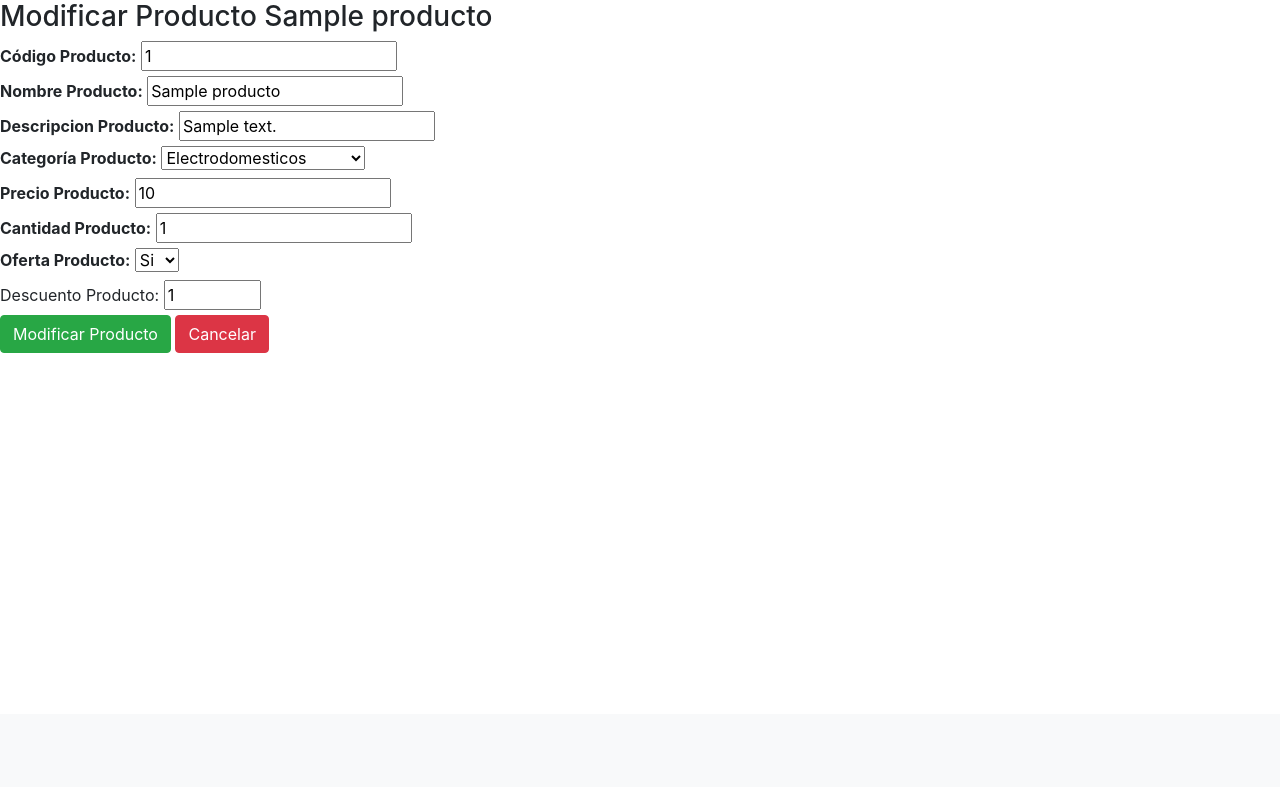
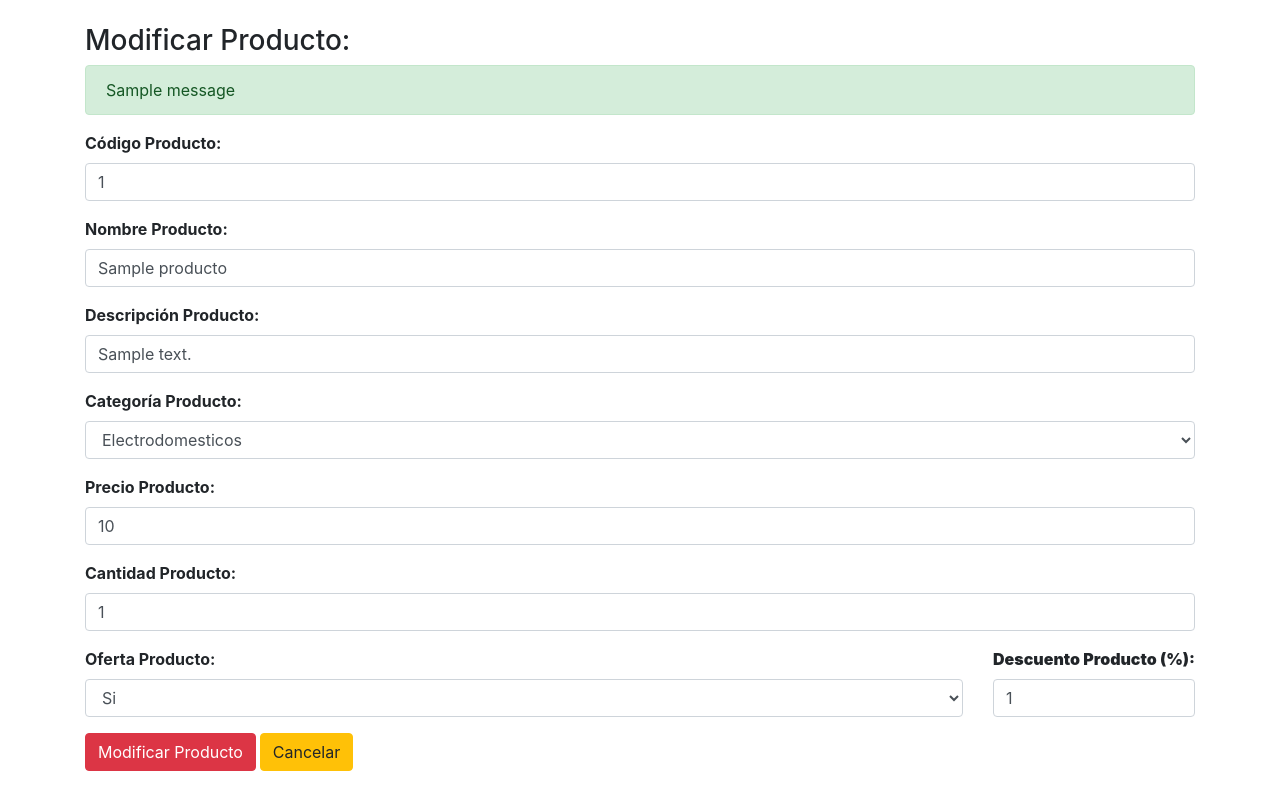
Before and after one commit to DaniloDaniel/MundoFastSPA, a Django app: page /MundoFastWebApp/productos/modificar/1/ in a window 1280 px wide. Shown: the part 86-873 px from the top of the page. Before the commit the page ends 439 px from the top, so only its background shows below. Run offline with Django 3.2, Linux system fonts and the light colour scheme; a user stored in the database is signed in; tables that the repository leaves empty hold one stand-in row (values such as "Sample post"); one stand-in notice (Sample message) is shown; some libraries are stand-ins or nearby versions.

Commit message:
MF-29 Front-End de Módulo Productos.
-Se creó el Front-End para el módulo de productos.
-Todos los requisitos cuentan con su propio Front-End.

```diff
--- a/MundoFastSPA/MundoFastWebApp/templates/MundoFastWebApp/Producto/modificarProducto.html
+++ b/MundoFastSPA/MundoFastWebApp/templates/MundoFastWebApp/Producto/modificarProducto.html
@@ -74,33 +74,55 @@
             </ul>
         </div>
     </nav>
-    <h3>Modificar Producto {{ producto.nombreProducto }}</h3>
-
+    <div class="container">
+        <br>
+        <h3>Modificar Producto:</h3>
+        {% if messages %}
+            {% for message in messages %}
+                <div class="alert alert-{% if message.tags == 'error' %}danger{% else %}{{ message.tags }}{% endif %}" role="alert">
+                    {{ message }}
+                </div>
+            {% endfor %}
+        {% endif %}
         {% if error_message %}<p><strong>{{ error_message }}</strong></p>{% endif %}
-
         <form action="{% url 'MundoFastWebApp:modificarproducto' producto.id%}" method="post">
             {% csrf_token %}
+            <div class="form-group">
                 <label for="codigoProducto"><b>Código Producto:</b></label>
-        <input type="number" name="codigoProducto" id="codigoProducto" value="{{producto.codigoProducto}}" required><br>
+                <input class="form-control" type="number" name="codigoProducto" id="codigoProducto" value="{{producto.codigoProducto}}" required>
+            </div>
+            <div class="form-group">
                 <label for="nombreProducto"><b>Nombre Producto:</b></label>
-        <input type="text" name="nombreProducto" id="nombreProducto" value="{{producto.nombreProducto}}" required><br>
-        <label for="descripcionProducto"><b>Descripcion Producto:</b></label>
-        <input type="text" name="descripcionProducto" id="descripcionProducto" value="{{producto.descripcionProducto}}" required><br>
-        <label for="categoriaProducto"><b>Categoría Producto:</b></label>
-        <select name="categoriaProducto" id="categoriaProducto">
+                <input class="form-control" type="text" name="nombreProducto" id="nombreProducto" value="{{producto.nombreProducto}}" required>
+            </div>
+            <div class="form-group">
+                <label for="descripcionProducto"><b>Descripción Producto:</b></label>
+                <input class="form-control" type="textarea" name="descripcionProducto" id="descripcionProducto" rows="10" cols="30" value="{{producto.descripcionProducto}}" required>
+            </div>
+            <div class="form-group">
+                <label for="cantidadProducto"><b>Categoría Producto:</b></label>
+                <select class="form-control" name="categoriaProducto" id="categoriaProducto">
                     {% for choice,readablechoice in producto.opcionesCategoria %}
                         {% if choice == producto.categoriaProducto %}
                             <option value="{{ choice }}" selected >{{ readablechoice }}</option>
                         {% endif %}
                         <option value="{{ choice }}">{{ readablechoice }}</option>
                     {% endfor %}
-        </select><br>
+                </select>
+            </div>
+            <div class="form-group">
                 <label for="precioProducto"><b>Precio Producto:</b></label>
-        <input type="number" name="precioProducto" id="precioProducto" value="{{producto.precioProducto}}" required><br>
+                <input class="form-control" type="number" name="precioProducto" id="precioProducto" value="{{producto.precioProducto}}" required>
+            </div>
+            <div class="form-group">
                 <label for="cantidadProducto"><b>Cantidad Producto:</b></label>
-        <input type="number" name="cantidadProducto" id="cantidadProducto" value="{{producto.cantidadProducto}}" required><br>
-        <label for="ofertaProducto"><b>Oferta Producto:</b></label>
-        <select name="ofertaDropDown">
+                <input class="form-control" type="number" name="cantidadProducto" id="cantidadProducto" value="{{producto.cantidadProducto}}" required>
+            </div>
+            <div class="row">
+                <div class="col">
+                    <div class="form-group">
+                        <label for="ofertaProducto"><b>Oferta Producto:</label>
+                        <select class="form-control" name="ofertaDropDown">
                             {% if producto.ofertaProducto %}
                                 <option value="{{ producto.ofertaProducto }}" selected>Si</option>
                                 <option value="False">No</option>
@@ -108,10 +130,18 @@
                                 <option value="{{ producto.ofertaProducto }}" selected>No</option>
                                 <option value="True">Si</option>
                             {% endif %}
-        </select><br>
-        <label for="descuentoProducto">Descuento Producto:</label>
-        <input type="number" name="descuentoProducto" id="descuentoProducto" value="{{producto.descuentoProducto}}" min=0 max=100 required><br>
-        <input type="submit" class="btn btn-success" value="Modificar Producto">
-        <button type="button" class="btn btn-danger" onclick="location.href='{% url 'MundoFastWebApp:productos' %}'">Cancelar</button>
+                        </select>
+                    </div>
+                </div>
+                <div class="col">
+                     <div class="form-group">
+                        <label for="descuentoProducto"><b>Descuento Producto (%):</b></label>
+                        <input class="form-control" type="number" name="descuentoProducto" id="descuentoProducto" value="{{producto.descuentoProducto}}" min=0 max=100 required>
+                    </div>
+                </div>
+            </div>
+            <input type="submit" class="btn btn-danger" value="Modificar Producto">
+            <button type="button" class="btn btn-warning" onclick="location.href='{% url 'MundoFastWebApp:productos' %}'">Cancelar</button>
         </form>
+    </div>
 </body>
--- a/MundoFastSPA/MundoFastWebApp/views.py
+++ b/MundoFastSPA/MundoFastWebApp/views.py
@@ -35,7 +35,7 @@ def crearProducto(request):
     codigo = request.POST['codigoProducto']
     if Producto.objects.get(codigoProducto = int(codigo)):
         producto = Producto()
-        messages.error(request, 'Codigo invalido, codigo '+ codigo +' ya existe.')
+        messages.error(request, 'El código "' + codigo + '" ya pertenece a otro producto.')
         return render(request, "MundoFastWebApp/Producto/crearProducto.html", {'producto': producto})
     else:
         try:
@@ -75,9 +75,8 @@ def modificarProducto(request, id):
 def eliminarProducto(request, id):
     producto = get_object_or_404(Producto, pk=id)
     if request.method == 'POST':
-        if 'opcionSi' in request.POST:
-            producto.delete()
-            messages.error(request, 'Producto eliminado correctamente.')
+        producto.delete()
+        messages.error(request, 'Producto eliminado correctamente.')
         return HttpResponseRedirect(reverse('MundoFastWebApp:productos'))
     else:
         return render(request, 'MundoFastWebApp/Producto/eliminarProducto.html', {'producto': producto})
```
Also changed, not shown: MundoFastSPA/MundoFastWebApp/templates/MundoFastWebApp/Producto/crearProducto.html (+36 -12 lines), MundoFastSPA/MundoFastWebApp/templates/MundoFastWebApp/Producto/eliminarProducto.html (+16 -7 lines), MundoFastSPA/MundoFastWebApp/templates/MundoFastWebApp/Producto/ofertaProducto.html (+42 -8 lines), MundoFastSPA/MundoFastWebApp/templates/MundoFastWebApp/Producto/productos.html (+19 -15 lines), MundoFastSPA/MundoFastWebApp/templates/MundoFastWebApp/Producto/verProducto.html (+16 -17 lines). Lines whose indentation alone changed are shown as unchanged.
